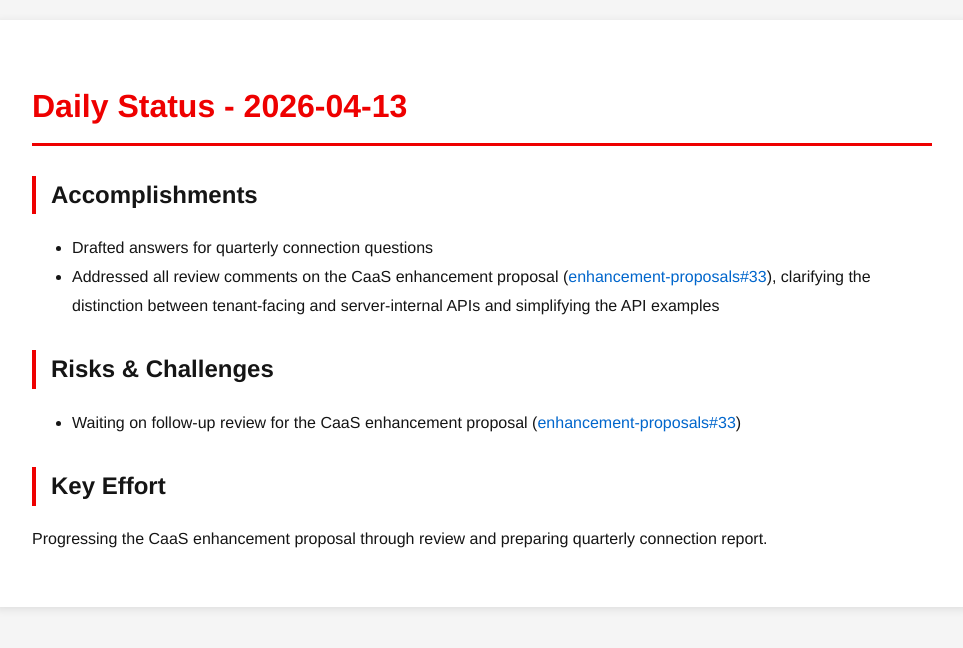
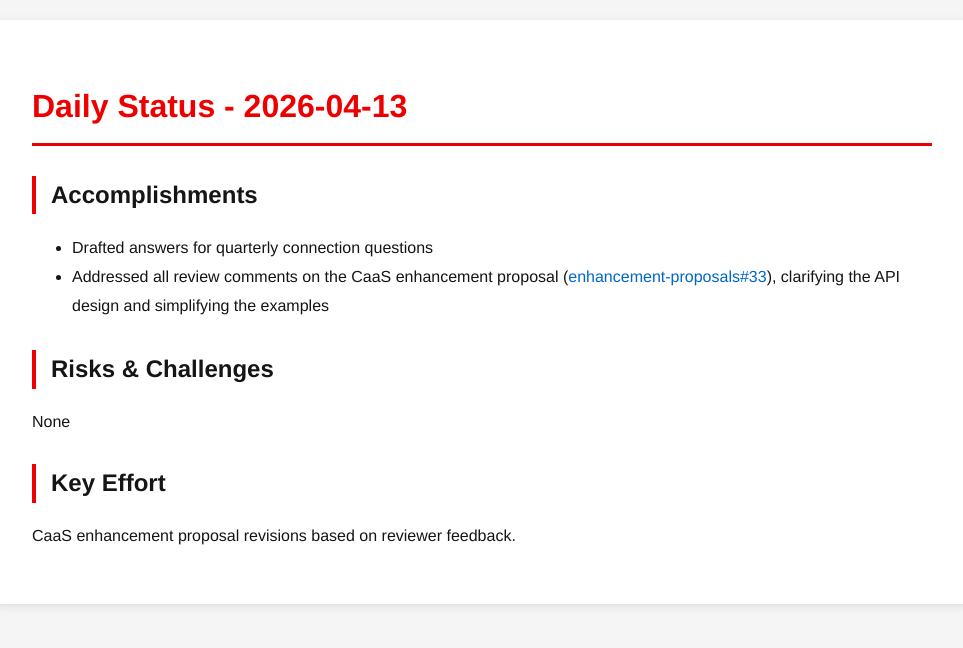
Before and after one commit to tzvatot/daily-status, a Jekyll site: the page built from 2026-04-13.md, in a window 1280 px wide. Shown: the top 648 px of the page, without its empty margins (158-1121 px from the left). Built offline with Jekyll 4.4.1, drawn with Linux system fonts in a browser that asks for light colours.

Commit message:
Daily status update - 2026-04-13

```diff
--- a/2026-04-13.md
+++ b/2026-04-13.md
@@ -8,10 +8,10 @@ date: 2026-04-13
 
 ## Accomplishments
 - Drafted answers for quarterly connection questions
-- Addressed all review comments on the CaaS enhancement proposal ([enhancement-proposals#33](https://github.com/osac-project/enhancement-proposals/pull/33)), clarifying the distinction between tenant-facing and server-internal APIs and simplifying the API examples
+- Addressed all review comments on the CaaS enhancement proposal ([enhancement-proposals#33](https://github.com/osac-project/enhancement-proposals/pull/33)), clarifying the API design and simplifying the examples
 
 ## Risks & Challenges
-- Waiting on follow-up review for the CaaS enhancement proposal ([enhancement-proposals#33](https://github.com/osac-project/enhancement-proposals/pull/33))
+None
 
 ## Key Effort
-Progressing the CaaS enhancement proposal through review and preparing quarterly connection report.
+CaaS enhancement proposal revisions based on reviewer feedback.
```
